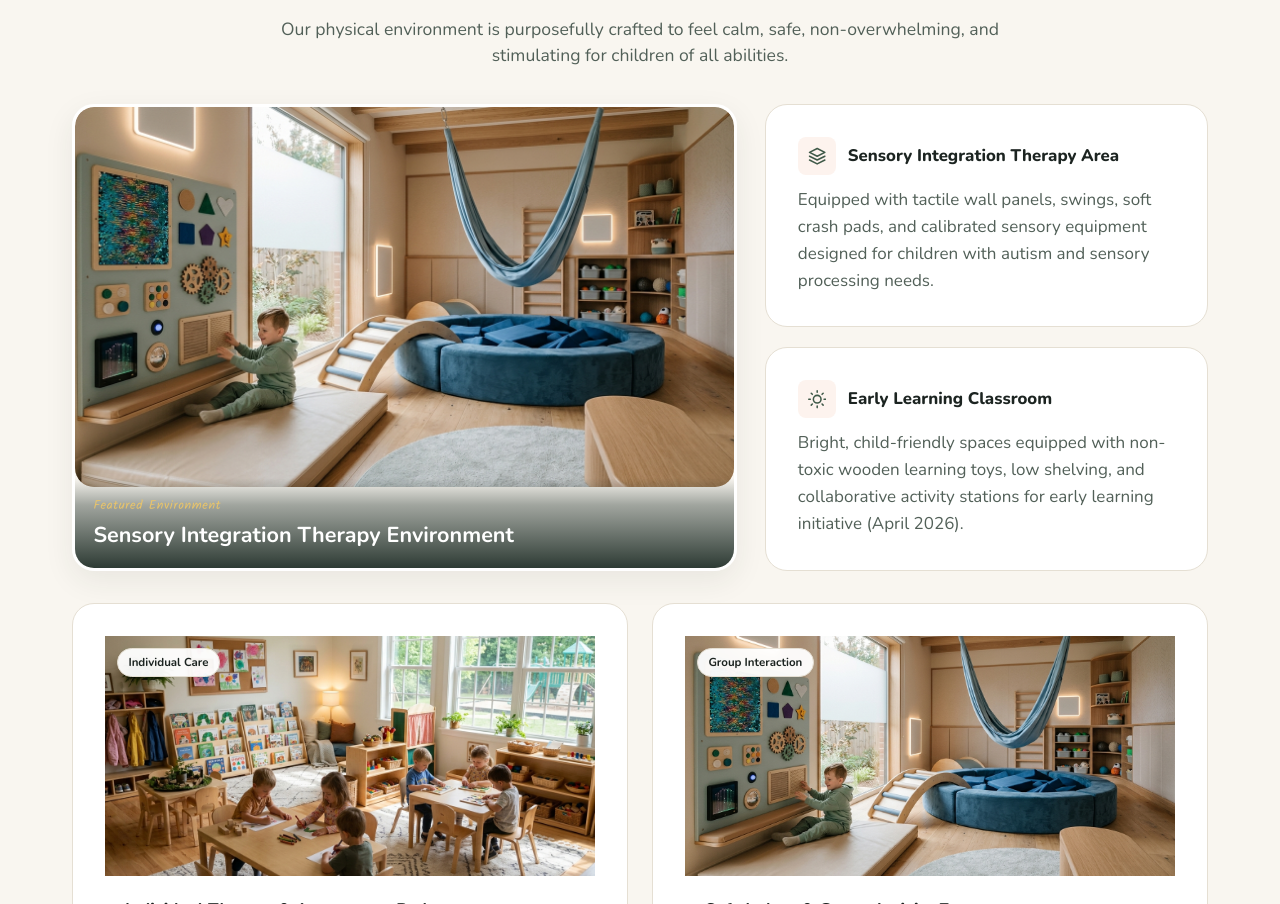
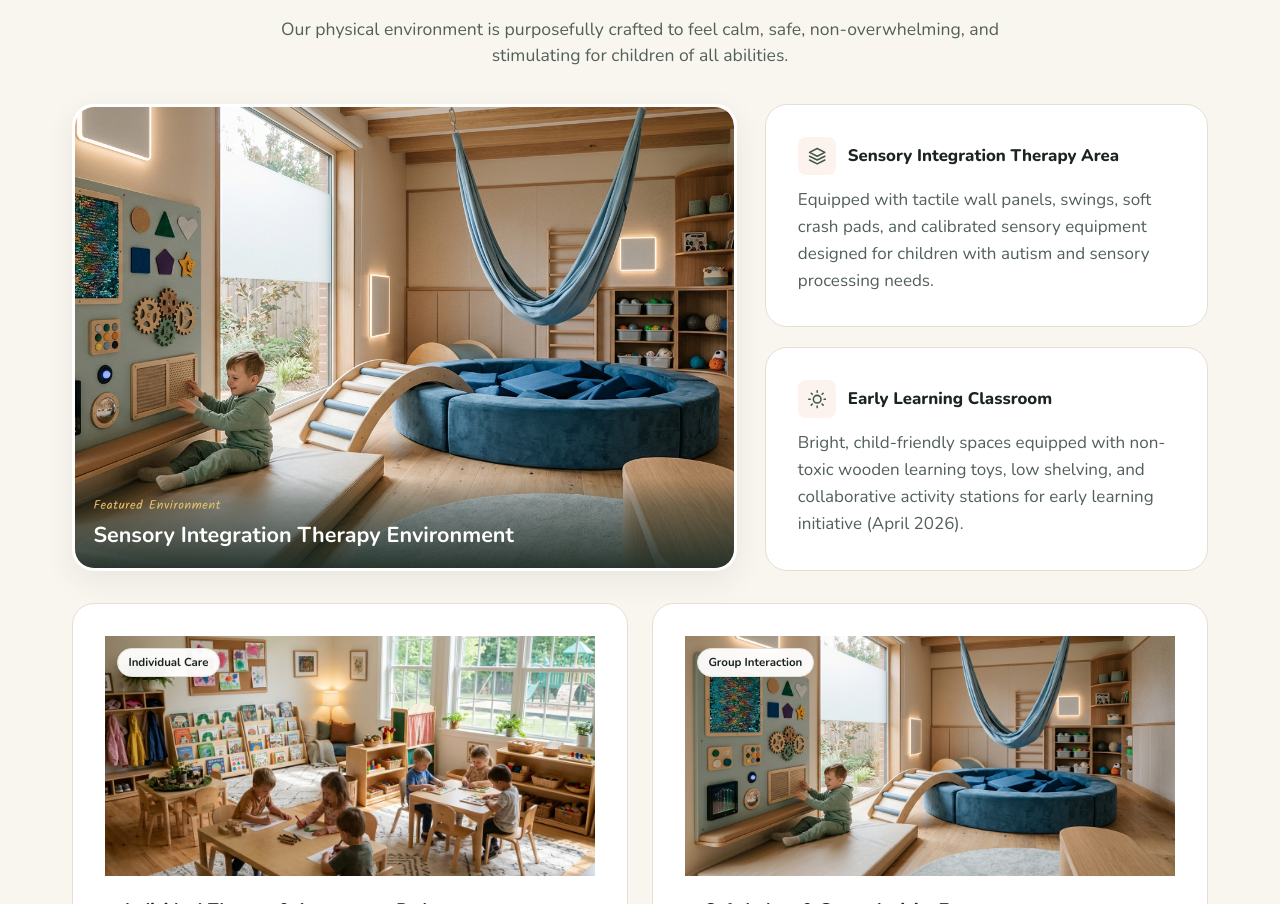
Before and after one commit to ayushrayal/Zion, a React (Vite) app: page / in a window 1280 px wide. Shown: the part 3584-4488 px from the top of the page. Built offline with nearby package versions, Linux system fonts and the light colour scheme.

Commit message:
Zion  v1.2

```diff
--- a/src/components/Facilities/Facilities.css
+++ b/src/components/Facilities/Facilities.css
@@ -38,7 +38,7 @@
 .mobile-only-block {
   display: flex;
   flex-direction: column;
-  gap: 16px;
+  gap: 32px;
   width: 100%;
 }
 
@@ -219,6 +219,7 @@
     gap: 1.75rem;
     margin-bottom: 2rem;
     width: 100%;
+    align-items: stretch;
   }
 
   .facility-main-image-card {
@@ -229,13 +230,17 @@
     border: 3px solid var(--color-surface);
     min-height: clamp(230px, 48vw, 380px);
     width: 100%;
+    height: 100%;
   }
 
   .facility-main-image {
     width: 100%;
-    height: clamp(230px, 48vw, 380px);
+    height: 100%;
+    min-height: clamp(230px, 48vw, 380px);
     object-fit: cover;
+    object-position: center;
     border-radius: calc(var(--radius-lg) - 3px);
+    display: block;
   }
 
   .facility-image-overlay {
@@ -267,6 +272,7 @@
     flex-direction: column;
     gap: 1.25rem;
     width: 100%;
+    height: 100%;
   }
 
   .facility-info-card {
@@ -274,6 +280,7 @@
     flex-direction: column;
     gap: 0.65rem;
     width: 100%;
+    flex: 1;
   }
 
   .info-card-header {
```
